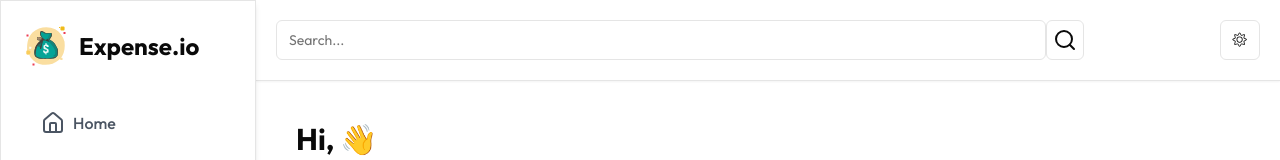
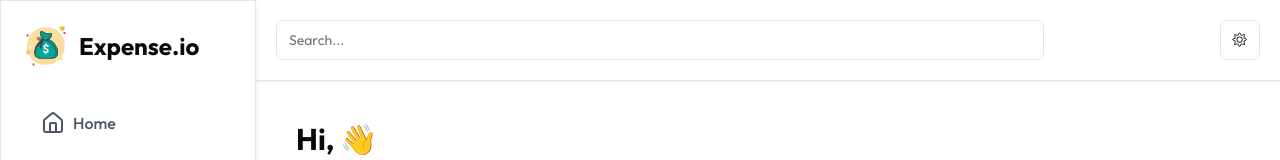
Before and after one commit to ShahbaazX786/Xpense.io, a Next.js app: page /dashboard in a window 1280 px wide. Shown: the top 160 px of the page. Built offline with nearby package versions, Linux system fonts and the light colour scheme; no server answers; the database is empty.

Commit message:
Removed search button

```diff
--- a/app/dashboard/_components/DashboardHeader.tsx
+++ b/app/dashboard/_components/DashboardHeader.tsx
@@ -1,16 +1,11 @@
 import { DarkModeToggleButton } from "@/app/_components/DarkModeToggleButton";
-import { Button } from "@/components/ui/button";
 import { Input } from "@/components/ui/input";
-import { Search } from "lucide-react";
 
 const DashboardHeader = () => {
     return (
         <div className="border-b shadow-sm p-5 flex justify-between gap-2">
             <div className="flex justify-center items-center">
                 <Input placeholder="Search..." className="min-w-[60vw]" />
-                <Button variant={'ghost'} size={'icon'} className="border">
-                    <Search />
-                </Button>
             </div>
             <div className="flex justify-center items-center gap-3">
                 <DarkModeToggleButton />
```
